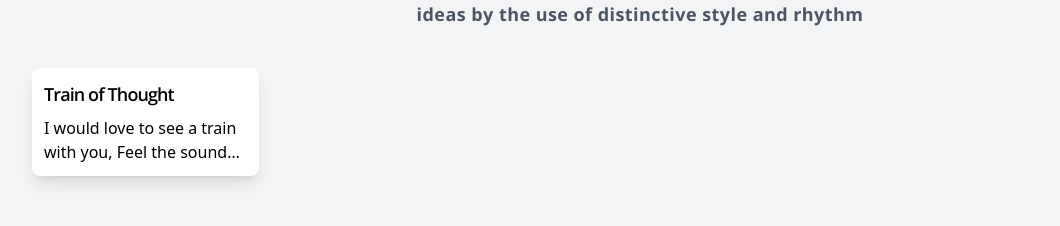
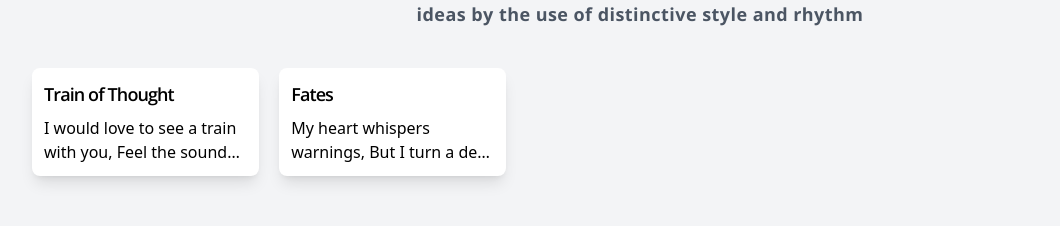
Before and after one commit to myxzlpltk/myxzlpltk.github.io, a React (Create React App) app: page /#/poetry in a window 1280 px wide. Shown: the part 124-350 px from the top of the page, without its empty margins (0-1060 px from the left). Built offline with nearby package versions, Linux system fonts and the light colour scheme; the HTML template or start-up script is replaced by a standard one.

Commit message:
add more poems

```diff
--- a/src/data/poetry.json
+++ b/src/data/poetry.json
@@ -3,5 +3,10 @@
         "title": "Train of Thought",
         "url": "poetry/train_of_thought.md",
         "content": "I would love to see a train with you,\nFeel the sounds, the vibration, and the groove."
+    },
+    {
+        "title": "Fates",
+        "url": "poetry/fates.md",
+        "content": "My heart whispers warnings,\nBut I turn a deaf ear."
     }
 ]
--- a/src/pages/Poetry.jsx
+++ b/src/pages/Poetry.jsx
@@ -12,9 +12,9 @@ const Poetry = () => {
 
   const openModal = async (item) => {
     const response = await fetch(item.url)
-    const content = response.text()
+    const text = await response.text()
     setSelected(item)
-    setContent(content)
+    setContent(text)
     setOpen(true)
   }
 
```
Also changed, not shown: public/poetry/fates.md (added, +14 -0 lines).
